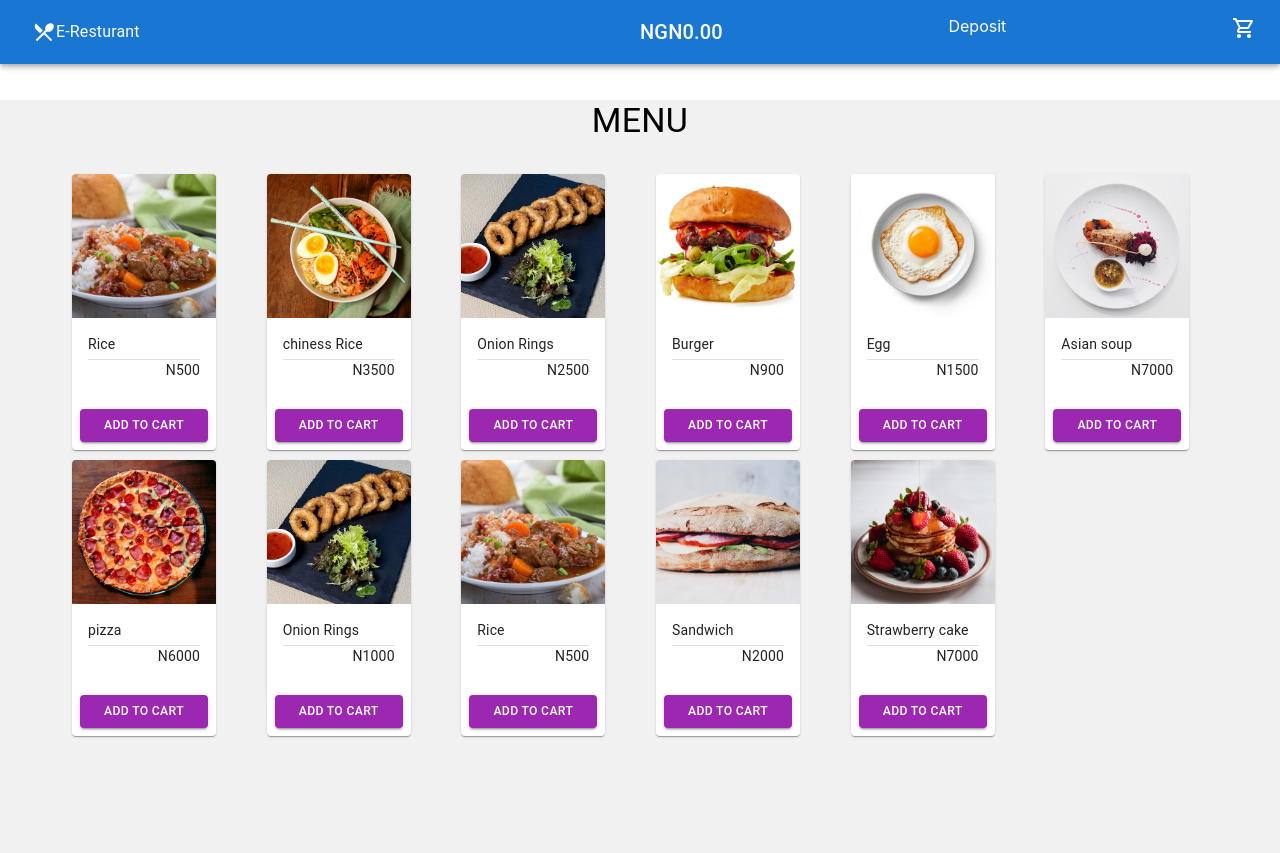
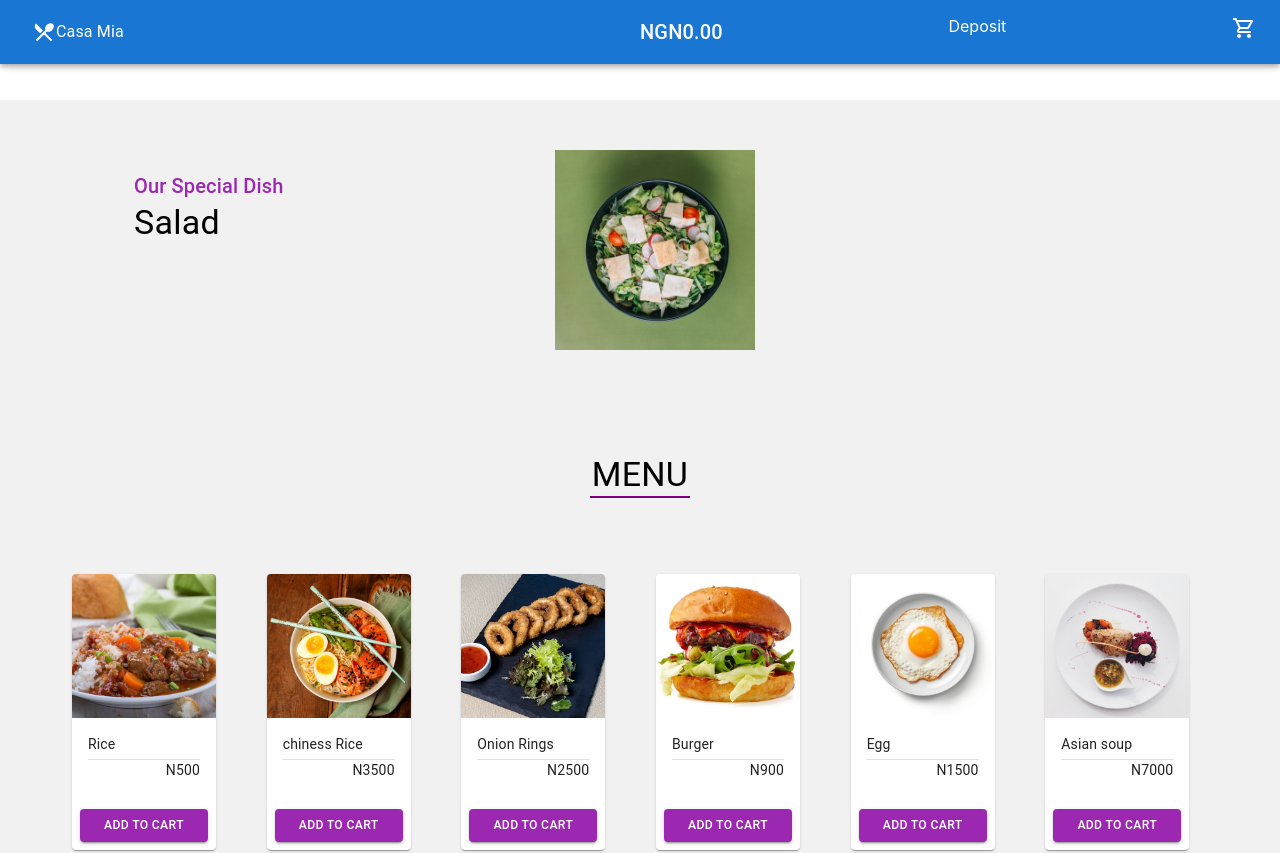
Before and after one commit to Auskon777/Resturant, a React (Create React App) app: page / in a window 1280 px wide. Shown: the top 853 px of the page. Built offline with nearby package versions, Linux system fonts and the light colour scheme.

Commit message:
Loading Button

```diff
--- a/package.json
+++ b/package.json
@@ -6,6 +6,7 @@
     "@emotion/react": "^11.11.4",
     "@emotion/styled": "^11.11.5",
     "@mui/icons-material": "^5.16.0",
+    "@mui/lab": "^5.0.0-alpha.173",
     "@mui/material": "^5.16.0",
     "@reduxjs/toolkit": "^2.2.6",
     "@testing-library/jest-dom": "^5.17.0",
--- a/src/Pages/Cart.jsx
+++ b/src/Pages/Cart.jsx
@@ -1,37 +1,51 @@
 import React, {useState} from "react";
 import ProductList from "../components/ProductsList";
-import {Box, Button, Typography, Grid, Container} from "@mui/material";
+import {Box, Button, Paper, Typography, Grid, Container} from "@mui/material";
 import CartItem from "../components/CartItem";
 import {purchaseSuccess} from "../components/store/CartSlice";
 import {useSelector, useDispatch} from "react-redux";
 import {payment} from "../components/BalanceSlice";
 import Alert from "@mui/material/Alert";
 import Stack from "@mui/material/Stack";
+import {LoadingButton} from "@mui/lab";
 import {Link} from "react-router-dom";
 
 export default function Cart() {
   const carts = useSelector((state) => state.cart.items);
+  const quantity = useSelector((state) => state.cart.totalQuantity);
   const totalPrice = useSelector((state) => state.cart.totalPrice);
 
   const balance = useSelector((state) => state.balance.balance);
   const dispatch = useDispatch();
   const [error, setError] = useState(null);
   const [open, setOpen] = useState(false);
+  const [loading, setLoading] = useState(false);
+  const [paymentCompleted, setPaymentCompleted] = useState(false);
 
   //function to deduct money
-  const handleDeductMoney = (e) => {
+  const handleDeductMoney = async (e) => {
+    setLoading(true);
+    setError(null);
+
+    try {
+      await new Promise((resolve) => setTimeout(resolve, 5000));
       if (balance >= Number(totalPrice)) {
-      setError("");
         dispatch(payment(Number(totalPrice)));
         dispatch(purchaseSuccess());
-      setError(null);
+        setPaymentCompleted(true);
       } else {
         setError("Insufficient balance to complete the purchase.");
       }
+    } catch (error) {
+      setError("Insufficient balance to complete the purchase.");
+    } finally {
+      setLoading(false);
+    }
+
     setOpen(true);
     setTimeout(() => {
       setOpen(false);
-    }, 5000); // 5 seconds
+    }, 5000);
   };
 
   return (
@@ -53,7 +67,28 @@ export default function Cart() {
           )}
         </Stack>
       </div>
-      {carts.length > 0 && <h3> Subtotal: N{totalPrice}</h3>}
+      {carts.length > 0 && (
+        <Container sx={{marginBottom: "20px"}}>
+          {" "}
+          <Paper>
+            <Box
+              sx={{
+                display: "flex",
+                justifyContent: "space-between",
+                padding: "0px 15px",
+              }}
+            >
+              <Box>
+                {" "}
+                <h3> Subtotal ({quantity} Items )</h3>
+              </Box>
+              <Box>
+                <h3> N{totalPrice} </h3>
+              </Box>
+            </Box>
+          </Paper>
+        </Container>
+      )}
       <Container>
         <Grid container>
           <Grid item xs>
@@ -64,6 +99,17 @@ export default function Cart() {
         </Grid>
         <Box style={{marginTop: "50px"}}>
           {carts.length > 0 ? (
+            <Box>
+              {loading ? (
+                <LoadingButton
+                  loading={loading}
+                  loadingPosition="end"
+                  variant="contained"
+                  color="secondary"
+                >
+                  Pay (NGN {totalPrice})
+                </LoadingButton>
+              ) : (
                 <Button
                   onClick={handleDeductMoney}
                   variant="contained"
@@ -71,6 +117,8 @@ export default function Cart() {
                 >
                   Pay (NGN {totalPrice})
                 </Button>
+              )}
+            </Box>
           ) : (
             <Link to="/">
               <Button variant="contained" color="secondary">
@@ -81,7 +129,7 @@ export default function Cart() {
         </Box>
         <div style={{marginBottom: "100px"}}>
           {" "}
-          {open && error && (
+          {error && (
             <Stack sx={{width: "100%"}} spacing={2}>
               <Alert severity="error">{error}</Alert>
             </Stack>
--- a/src/Pages/Deposit.jsx
+++ b/src/Pages/Deposit.jsx
@@ -9,12 +9,10 @@ import Stack from "@mui/material/Stack";
 const Deposit = () => {
   const balance = useSelector((state) => state.balance.balance);
   const dispatch = useDispatch();
-  const [amount, setAmount] = useState(0);
+  const [amount, setAmount] = useState();
   const [error, setError] = useState(null);
 
   const handleAddMoney = (e) => {
-    e.preventDefault();
-
     if ((amount >= 100) & (amount <= 100000)) {
       dispatch(addMoney(Number(amount)));
       setError(null);
@@ -32,6 +30,7 @@ const Deposit = () => {
           label="Enter Amount"
           type="number"
           value={amount}
+          placeholder=" N100 - N100000"
           onChange={(e) => setAmount(e.target.value)}
           variant="outlined"
           margin="normal"
--- a/src/components/ProductCart.jsx
+++ b/src/components/ProductCart.jsx
@@ -1,4 +1,4 @@
-import React from "react";
+import React, {useState} from "react";
 import {useDispatch, useSelector} from "react-redux";
 import {addItem} from "./store/CartSlice";
 
@@ -10,6 +10,8 @@ import {
   CardActions,
   Button,
   Divider,
+  Stack,
+  Alert,
 } from "@mui/material";
 
 export default function ProductCart(props) {
@@ -18,8 +20,26 @@ export default function ProductCart(props) {
   const dispatch = useDispatch();
 
   const {id, name, price, img} = props.data;
+  const [error, setError] = useState(null);
+  const [open, setOpen] = useState(false);
+  const handleOnClick = () => {
+    dispatch(addItem({id, name, price, img}));
+    setError(null);
+    setOpen(true);
+    setTimeout(() => {
+      setOpen(false);
+    }, 4000); // 5 seconds
+  };
 
   return (
+    <div>
+      <div style={{marginBottom: "10px"}}>
+        <Stack sx={{width: "100%"}} spacing={2}>
+          {open && !error && (
+            <Alert severity="success">Item added to cart </Alert>
+          )}
+        </Stack>
+      </div>
       <Card style={{width: "144px", marginBottom: "10px"}}>
         <CardMedia
           component="img"
@@ -48,11 +68,12 @@ export default function ProductCart(props) {
             fullWidth
             sx={{fontSize: "0.76rem"}}
             color="secondary"
-          onClick={() => dispatch(addItem({id, name, price, img}))}
+            onClick={handleOnClick}
           >
             Add to cart
           </Button>
         </CardActions>
       </Card>
+    </div>
   );
 }
--- a/src/components/Products.jsx
+++ b/src/components/Products.jsx
@@ -1,15 +1,57 @@
 import React from "react";
-import {Box, Paper, Typography} from "@mui/material";
+import {Box, Paper, Alert, Stack, Typography, Divider} from "@mui/material";
 import Grid from "@mui/material/Unstable_Grid2";
 import ProductCart from "./ProductCart";
 import ProductsList from "./ProductsList";
+import {Container} from "@mui/material";
+import Banner from "../images/Sina-Priyae.jpg";
 
 export default function Products() {
   return (
     <div>
-      <Typography variant="h4" align="center">
-        MENU
-      </Typography>
+      <Container>
+        <Box
+          display={"flex"}
+          width={"60%"}
+          sx={{justifyContent: "space-between"}}
+        >
+          <Box
+            display={"flex"}
+            sx={{
+              alignItems: "center",
+              margin: "70px",
+              display: "block",
+            }}
+          >
+            <Box>
+              <Typography variant="h6" color="secondary">
+                {" "}
+                Our Special Dish
+              </Typography>
+            </Box>
+            <Box>
+              <Typography variant="h4"> Salad </Typography>
+            </Box>
+          </Box>
+          <Box sx={{marginTop: "50px"}}>
+            <img src={Banner} width={"200px"} height={"200px"} alt="Banner" />
+          </Box>
+        </Box>
+      </Container>
+
+      <Box
+        sx={{
+          display: "flex",
+          margin: "50px",
+          justifyContent: "center",
+        }}
+      >
+        <Box width="100px" borderBottom="2px solid purple" marginTop="50px">
+          <Typography variant="h4" align="center">
+            MENU
+          </Typography>
+        </Box>
+      </Box>
 
       <Box
         sx={{
--- a/src/components/header.jsx
+++ b/src/components/header.jsx
@@ -34,7 +34,7 @@ function Header() {
                 <IconButton style={{color: "white", textDecoration: "none"}}>
                   {" "}
                   <RestaurantMenuIcon />
-                  <Typography variant="body1">E-Resturant</Typography>
+                  <Typography variant="body1">Casa Mia</Typography>
                 </IconButton>
               </Link>
             </Grid>
--- a/src/components/store/CartSlice.jsx
+++ b/src/components/store/CartSlice.jsx
@@ -25,6 +25,7 @@ const cartSlice = createSlice({
     purchaseSuccess(state) {
       state.items = [];
       state.totalPrice = 0;
+      state.totalQuantity = 0;
     },
 
     removeItem(state, action) {
```
Also changed, not shown: 1 other file (tests, documents, lock files or other folders). Lines whose indentation alone changed are shown as unchanged.
